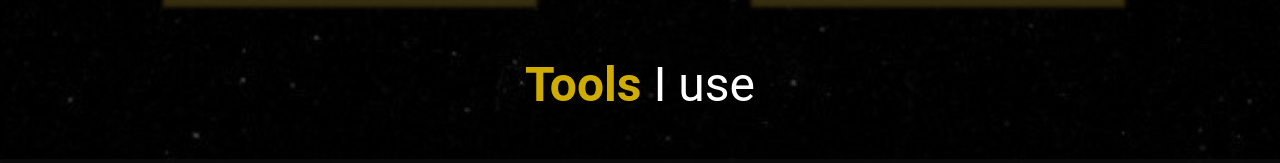
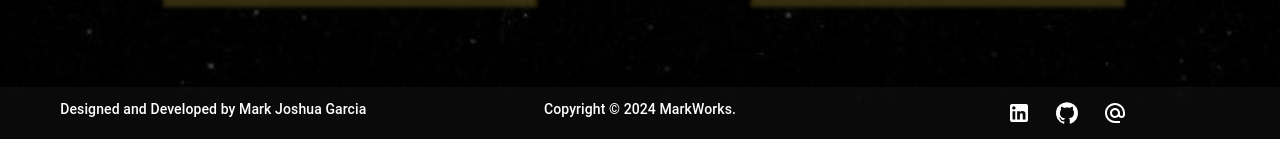
Before and after one commit to Markkk21/Portfolio-React, a React (Create React App) app: page /queuevista-details in a window 1280 px wide. Shown: the part 1941-2104 px from the top of the page. After the commit the page ends 2080 px from the top, so only its background shows below. Built offline with nearby package versions, Linux system fonts and the light colour scheme.

Commit message:
Added QueueVista UI

```diff
--- a/src/Components/Pages/Project/QueueVista/QueueVistaDetails.jsx
+++ b/src/Components/Pages/Project/QueueVista/QueueVistaDetails.jsx
@@ -104,9 +104,6 @@ function QueueVistaDetails() {
 
           <UI/>
 
-          <Typography variant='h3' textAlign='center' mb={2}>
-          <strong id='lblYellow'>Tools </strong>I use
-          </Typography>
 
       </Container>
     </Container>
```
